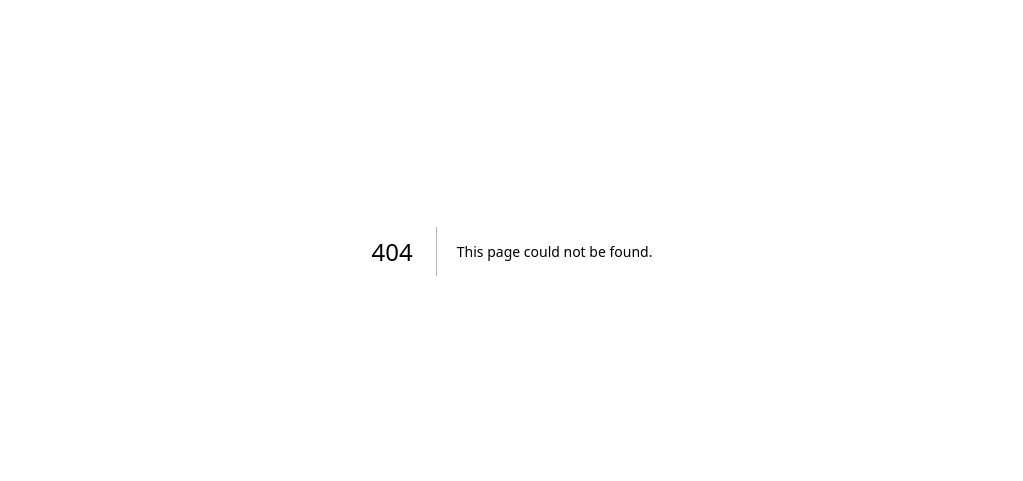
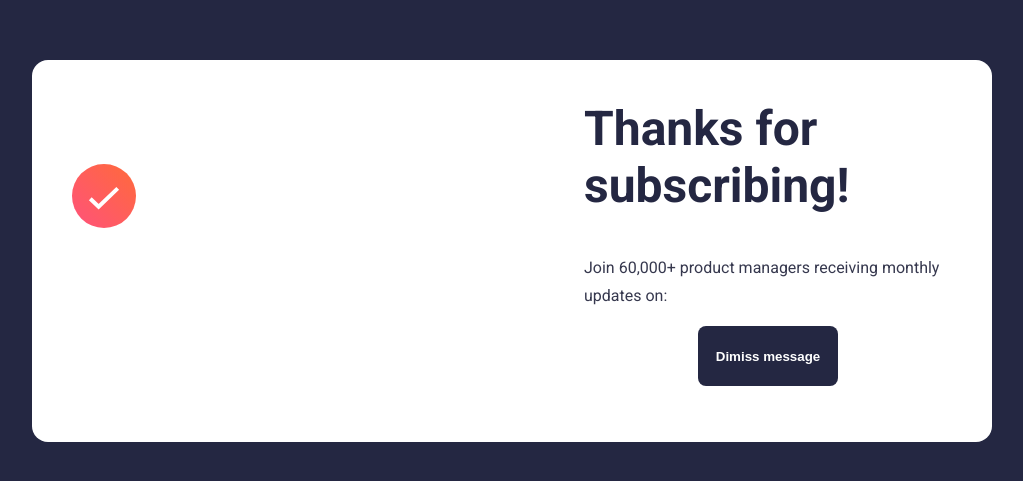
Before and after one commit to Janaina-Costa/news-letter, a Next.js app: page /thankyou in a window 1280 px wide. Before the commit this address had no page. Shown: the part 149-630 px from the top of the page, without its empty margins (128-1151 px from the left). Built offline with nearby package versions, Linux system fonts and the light colour scheme.

Commit message:
implementa a pagina de obrigada

```diff
--- /dev/null
+++ b/src/app/thankyou/page.module.css
@@ -0,0 +1,108 @@
+.container {
+  width: 100vw;
+  height: 100vh;
+  background: var(--dark-grey);
+
+}
+.box{
+  width: 100%;
+  max-width: 60rem;
+  background: var(--white);
+  padding: 2.875rem 1.75rem 0;
+}
+
+.topImage {
+  height: 8rem;
+  position: relative;
+  margin-bottom:1.5rem ;
+}
+.topImage img{
+  position: absolute;
+  bottom: 0px;
+
+}
+
+.wrapper {
+  display: flex;
+  flex-direction: column;
+  justify-content: center;
+  align-items: center;
+
+}
+
+.wrapperTitle {
+  width: 100%;
+  font-size: 1.5rem;
+  margin-bottom: 40px;
+  color: var(--dark-grey);
+  font-weight: 700;
+}
+
+.wrapperSubTitle {
+  width: 100%;
+  font-size: 1rem;
+  color: var(--mediun-grey);
+  margin-bottom: 1rem;
+}
+.wrapperSubTitle p {
+  line-height: 1.75rem;
+  font-weight: 400;
+}
+
+.listContent {
+  width: 100%;
+  list-style: none;
+  color: var(--mediun-grey);
+  margin-bottom: 1.5rem;
+}
+
+.listContent li {
+  display: flex;
+
+  gap: 1rem;
+  line-height: 1.5rem;
+  margin-bottom: 0.5rem;
+}
+.listContent li img{
+  width: 24px;
+  height: 24px;
+}
+
+
+@media (max-width: 540px) {
+  .container{
+    background-color: var(--white);
+  }
+  .box {
+    width: 100%;
+
+  }
+  .topImage {
+
+    width: 100%;
+  }
+}
+
+@media (min-width:541px){
+  .container{
+    display: flex;
+    justify-content: center;
+    align-items: center;
+  }
+
+
+  .box{
+    border-radius: 16px;
+    padding: 2.5rem ;
+    display: grid;
+    grid-template-columns:32rem  1fr ;
+
+}
+.rightImage{
+  background:local url('../../../public/illustration-sign-up-desktop.svg');
+  background-size: cover;
+  width: 100%;
+  border-radius:16px ;
+
+}
+}
--- /dev/null
+++ b/src/app/thankyou/page.tsx
@@ -0,0 +1,30 @@
+
+import style from "./page.module.css";
+import iconList from "../../../public/icon-list.svg";
+import Image from "next/image";
+import sucessIcon from '../../../public/icon-success.svg'
+
+import { Form } from "@/components/Form";
+import { Button } from "@/components/Button";
+
+export default function Tankyou() {
+  return (
+    <div className={style.container}>
+      <div className={style.box} >
+      <div className={style.topImage}>
+        <Image src={sucessIcon} alt=""/>
+      </div>
+      <div className={style.wrapper}>
+        <div className={style.wrapperTitle}>
+          <h1>Thanks for subscribing!</h1>
+        </div>
+        <div className={style.wrapperSubTitle}>
+          <p>Join 60,000+ product managers receiving monthly updates on:</p>
+        </div>
+        <Button text="Dimiss message"/>
+      </div>
+      <div className={style.rightImage} ></div>
+      </div>
+    </div>
+  );
+}
```
Also changed, not shown: public/icon-success.svg (added).
